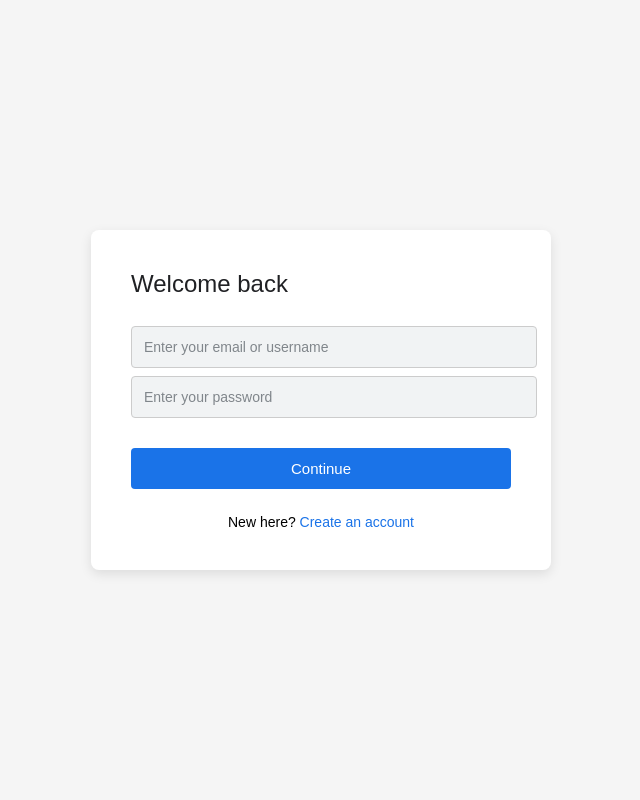
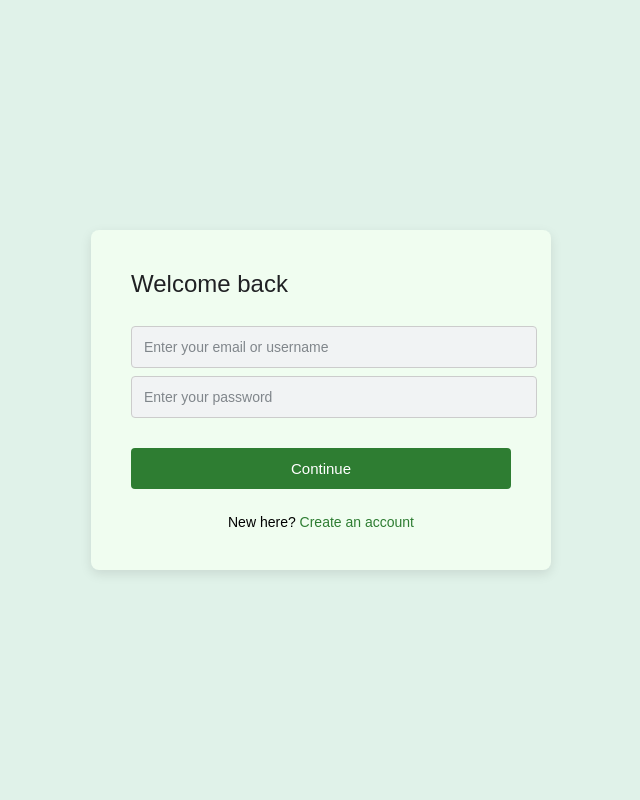
Before and after one commit to Labreo/hackathon-gec, a Flask app: page /login in a window 1280 px wide. Shown: the whole page, without its empty margins (319-959 px from the left). Run offline with Flask 3, Linux system fonts and the light colour scheme.

Commit message:
Change color to match theme

```diff
--- a/templates/login.html
+++ b/templates/login.html
@@ -6,7 +6,7 @@
   <style>
     body {
       font-family: Arial, sans-serif;
-      background-color: #f5f5f5;
+      background-color: #e0f2e9;
       display: flex;
       justify-content: center;
       align-items: center;
@@ -14,7 +14,7 @@
       margin: 0;
     }
     .container {
-      background-color: white;
+      background-color: #f0fdf0;
       padding: 40px;
       border-radius: 8px;
       box-shadow: 0 4px 12px rgba(0,0,0,0.1);
@@ -44,7 +44,7 @@
       width: 100%;
       padding: 12px;
       margin-top: 30px;
-      background-color: #1a73e8;
+      background-color: #2e7d32;
       border: none;
       border-radius: 4px;
       color: white;
@@ -53,7 +53,7 @@
       cursor: pointer;
     }
     .btn:hover {
-      background-color: #1669c1;
+      background-color: #18681c;
     }
     .footer {
       text-align: center;
@@ -61,7 +61,7 @@
       font-size: 14px;
     }
     .footer a {
-      color: #1a73e8;
+      color: #2e7d32;
       text-decoration: none;
     }
     .footer a:hover {
```
Also changed, not shown: templates/signup.html (+4 -4 lines).
